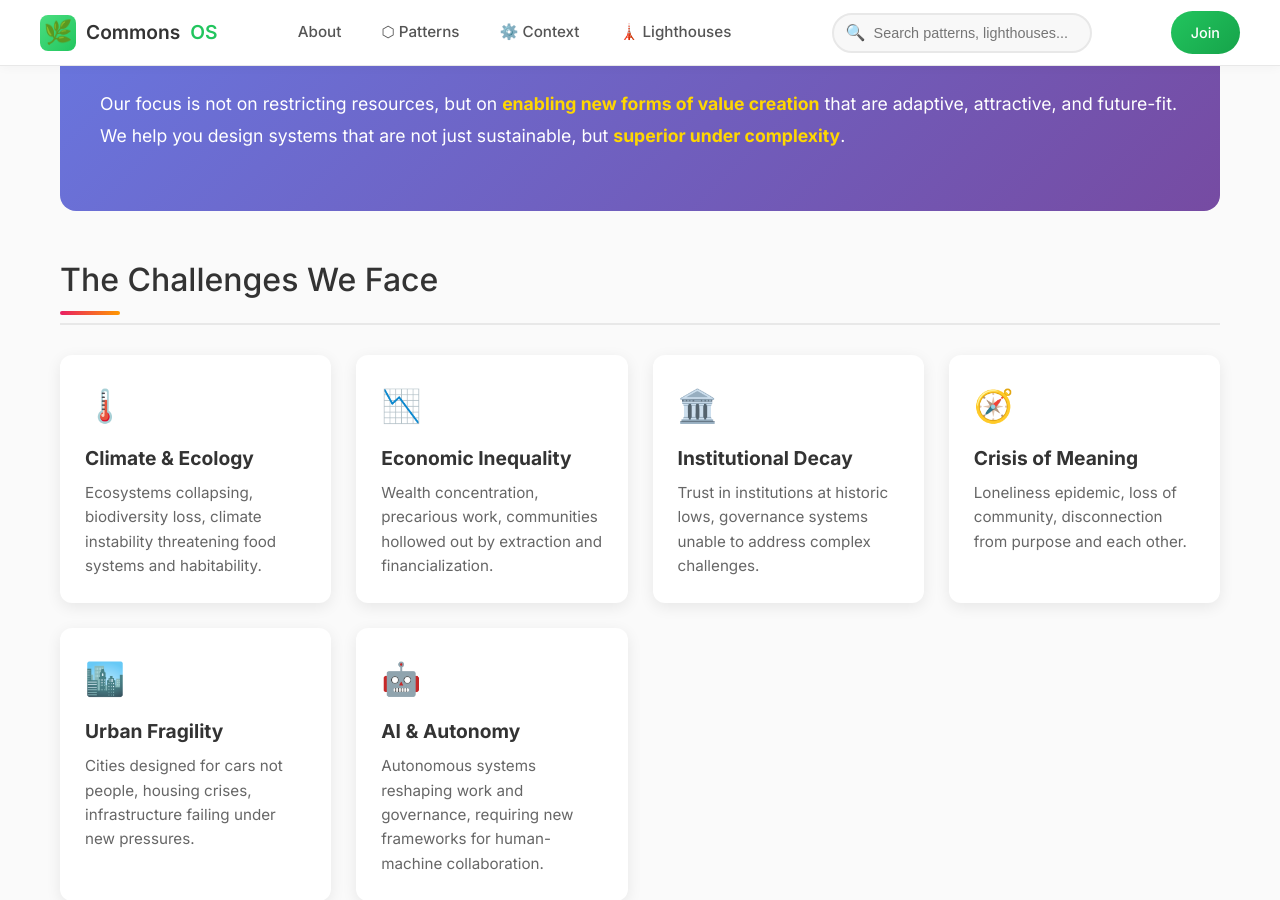
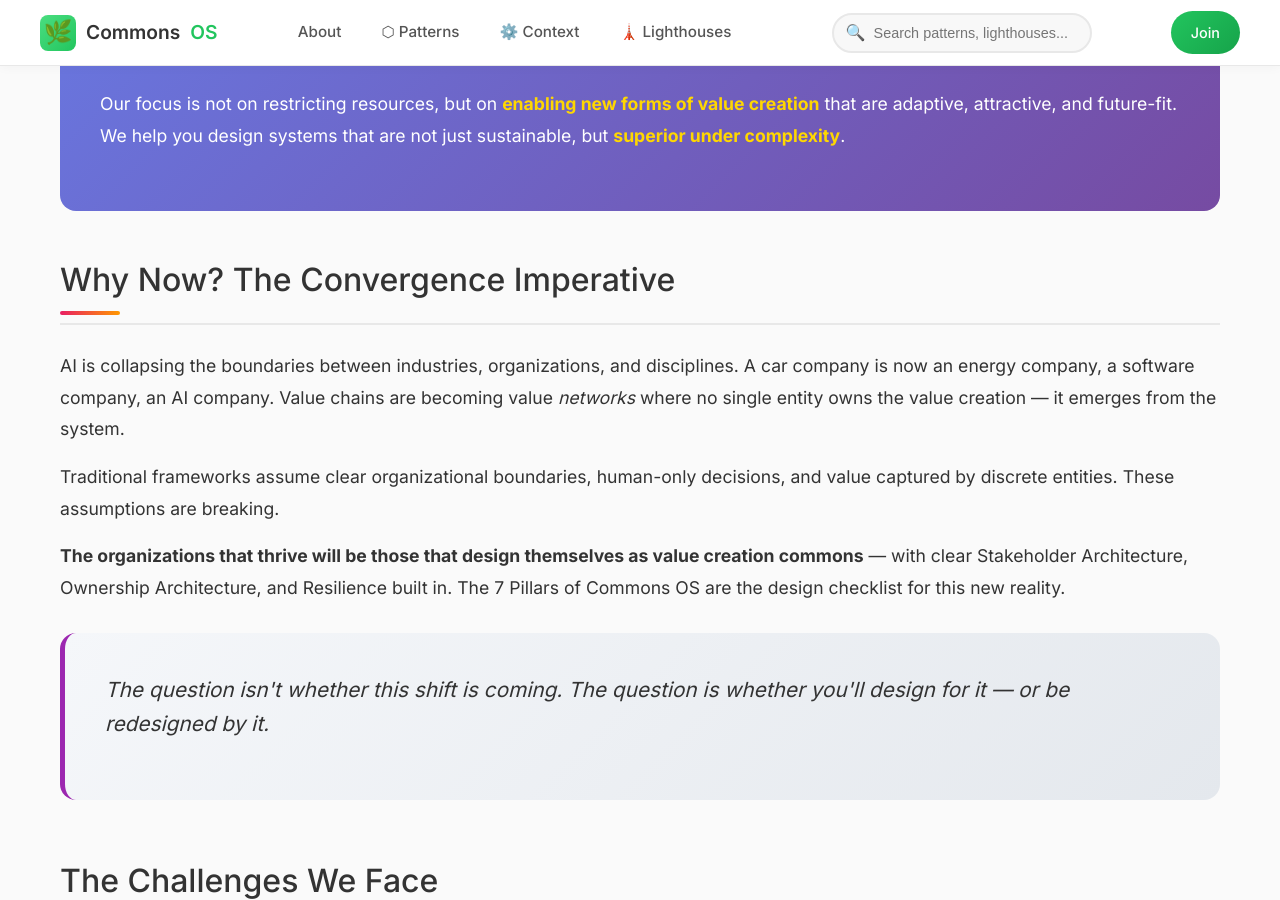
Before and after one commit to Commons-OS/commons-os.github.io, a Jekyll site: the page built from about/index.html, in a window 1280 px wide and 900 px high, scrolled down 1366 px. Built offline with Jekyll 4.4.1, drawn with Linux system fonts in a browser that asks for light colours; comment, search, counter and statistics services are not loaded.

Commit message:
Add Convergence Imperative section to About page

```diff
--- a/about/index.html
+++ b/about/index.html
@@ -422,6 +422,25 @@ title: About Commons OS
   </p>
 </div>
 
+<!-- Why Now? The Convergence Imperative -->
+<div class="about-section">
+  <h2>Why Now? The Convergence Imperative</h2>
+  <p style="font-size: 1.1em; line-height: 1.8; color: var(--text-dark);">
+    AI is collapsing the boundaries between industries, organizations, and disciplines. A car company is now an energy company, a software company, an AI company. Value chains are becoming value <em>networks</em> where no single entity owns the value creation — it emerges from the system.
+  </p>
+  <p style="font-size: 1.1em; line-height: 1.8; color: var(--text-dark);">
+    Traditional frameworks assume clear organizational boundaries, human-only decisions, and value captured by discrete entities. These assumptions are breaking.
+  </p>
+  <p style="font-size: 1.1em; line-height: 1.8; color: var(--text-dark);">
+    <strong>The organizations that thrive will be those that design themselves as value creation commons</strong> — with clear Stakeholder Architecture, Ownership Architecture, and Resilience built in. The 7 Pillars of Commons OS are the design checklist for this new reality.
+  </p>
+  <div class="commons-definition" style="border-left-color: var(--warm-purple);">
+    <blockquote>
+      The question isn't whether this shift is coming. The question is whether you'll design for it — or be redesigned by it.
+    </blockquote>
+  </div>
+</div>
+
 <!-- The Challenges -->
 <div class="about-section">
   <h2>The Challenges We Face</h2>
```
